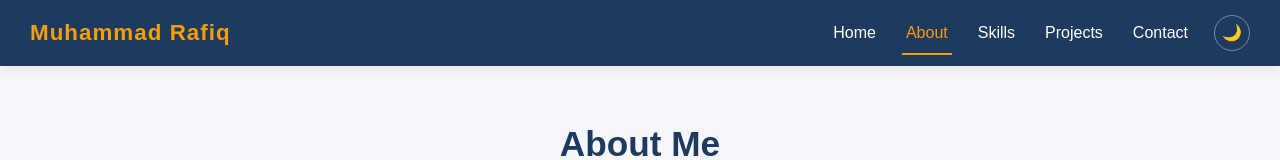
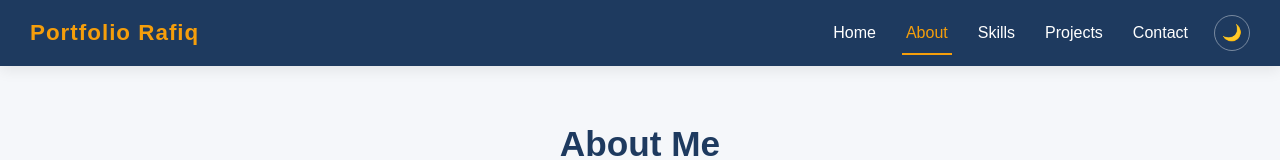
Before and after one commit to rafiqjep/Portfolio, a plain HTML site: page about.html in a window 1280 px wide. Shown: the top 160 px of the page. Drawn offline with Linux system fonts and the light colour scheme.

Commit message:
Change navbar logo to Portfolio Rafiq

```diff
--- a/about.html
+++ b/about.html
@@ -9,7 +9,7 @@
 <body>
   <header>
     <nav class="navbar">
-      <a href="index.html" class="logo">Muhammad Rafiq</a>
+      <a href="index.html" class="logo">Portfolio Rafiq</a>
       <button class="menu-toggle" id="menuToggle" aria-label="Toggle menu" aria-expanded="false">&#9776;</button>
       <div class="nav-links" id="navLinks">
         <a href="index.html">Home</a>
```
Also changed, not shown: contact.html (+1 -1 lines), index.html (+1 -1 lines), projects.html (+1 -1 lines), skills.html (+1 -1 lines).
